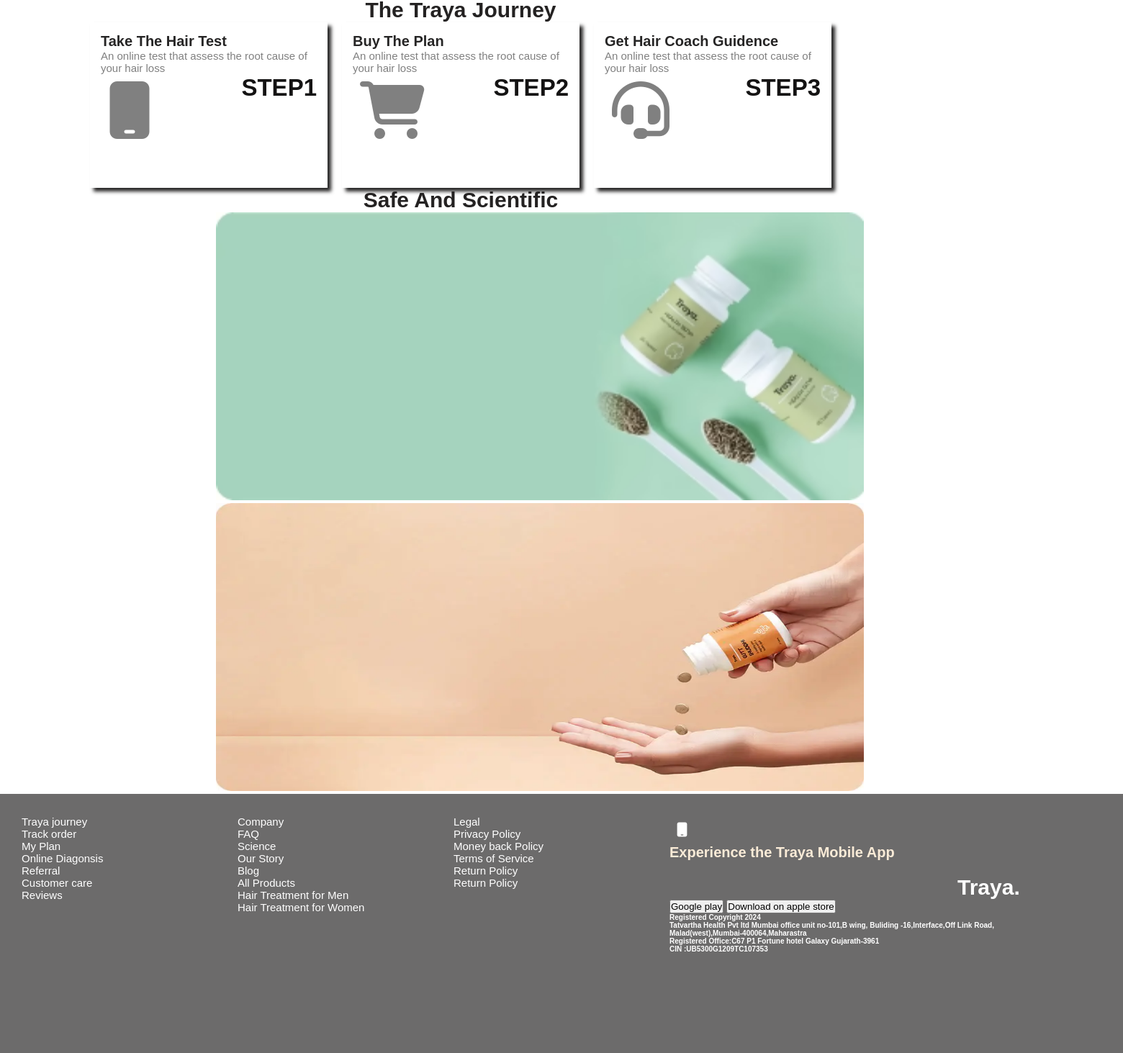
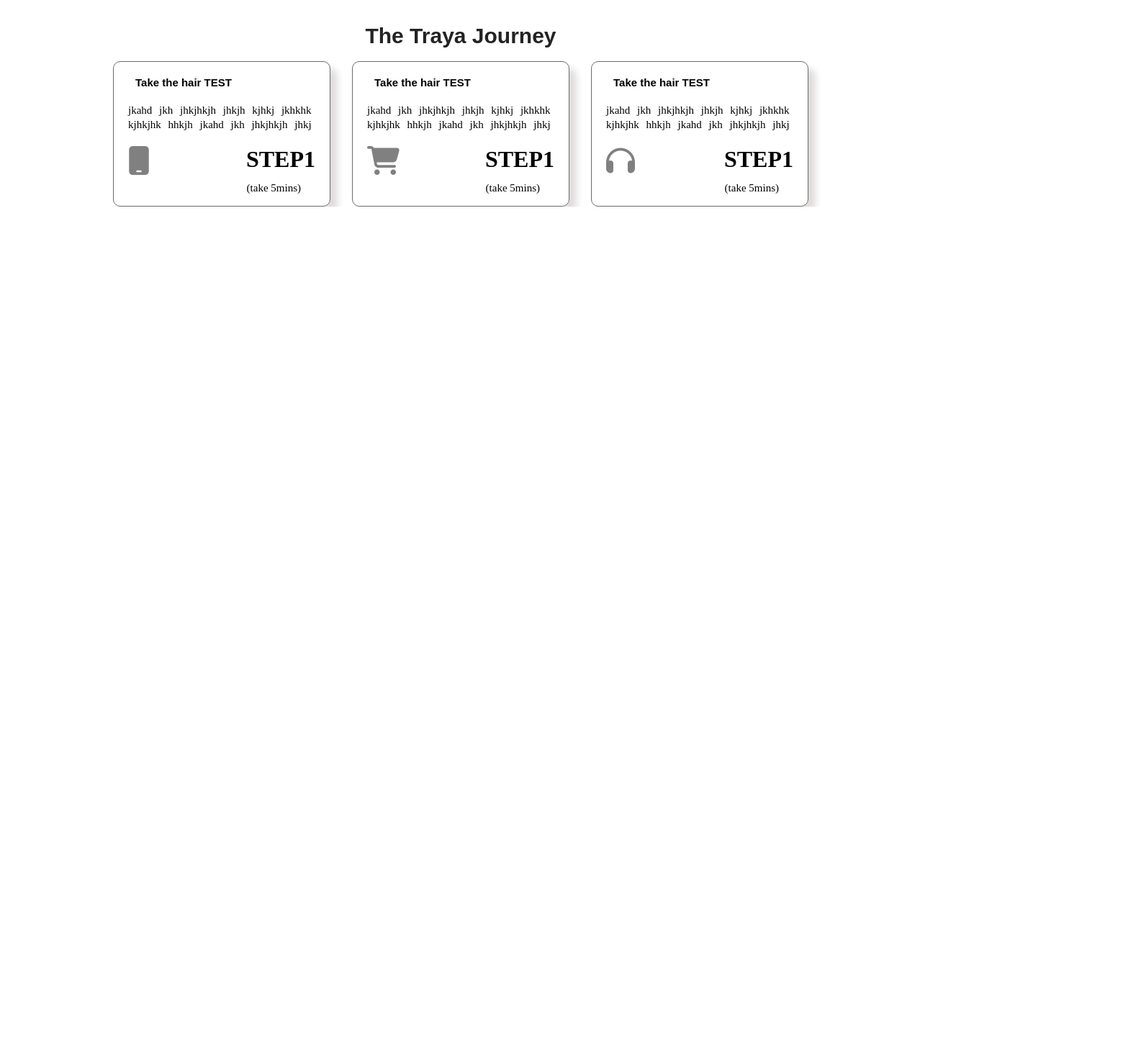
Before and after one commit to sindhujabaswaraj/project, a plain HTML site: page index.html in a window 1280 px wide. Shown: the part 1231-2694 px from the top of the page at 72% size, 1560 px wide, since content can reach past the window. After the commit the page ends 1518 px from the top, so only its background shows below. Drawn offline with Linux system fonts and the light colour scheme.

Commit message:
modified

```diff
--- a/index.html
+++ b/index.html
@@ -42,73 +42,66 @@
             </div>
         <h1 class="take2">TAKE THE HAIR TEST</h1>
     </div>
+    <br>
+    <br>
+
     <div>
         <h1 id="hair">The Traya Journey</h1>
     </div>
-    <div>
-        <ul id="flexbox">
-            <li class="flex">Take The Hair Test
-<h1 style="font-size: 15px;color: gray;font-family: sans-serif;font-weight: normal;">An online test that assess the root cause of your hair loss</h1>
-<div class="flex2"><i style="font-size: 80px;color: gray;padding: 10px;width: 280px;"class="fa-solid fa-mobile"></i>
-            <h1 style="font-size: 33px;color:rgb(20, 19, 19)">STEP1</h1></div></li>
-            <!-- <h2 style="font-size: 15px;padding-left: 150px;padding-bottom: 50px;">(take2-4 mins)</h2> </li> -->
-            <li class="flex">Buy The Plan
-<h1 style="font-size: 15px;color: gray;font-family: sans-serif;font-weight: normal;">An online test that assess the root cause of your hair loss</h1>
-<div class="flex2"><i style="font-size: 80px;color: gray;padding: 10px;width: 280px;" class="fa-solid fa-cart-shopping"></i>
-            <h1 style="font-size: 33px;color:rgb(20, 19, 19)">STEP2</h1></div></li>
-            <li class="flex">Get Hair Coach Guidence
-<h1 style="font-size: 15px;color: gray;font-family: sans-serif;font-weight: normal;">An online test that assess the root cause of your hair loss</h1>
-<div class="flex2"><i style="font-size: 80px;color: gray;padding: 10px;width: 280px;" class="fa-solid fa-headset"></i>
-<h1 style="font-size: 33px;color:rgb(20, 19, 19)">STEP3</h1></div>
-</li>
-</ul></div>
-    <div>
-<h1  id="hair">Safe And Scientific</h1></div>
-<div >
-<img id="pic" src="/images/Banner_ccef4480-bd57-4e2c-b58a-876854ac2b8c n.avif">
-</div>
-<div>
-<img id="pic2" src="/images/Male-2x2Regimen_2.webp"></div>
- <div id="out">
-<ul id="flexbox1">
-    <li>Traya journey</li>
-    <li class="li"><a href="#">Track order</a></li>
-    <li class="li"><a href="#">My Plan</a></li>
-    <li class="li"><a href="#">Online Diagonsis</a></li>
-    <li class="li"><a href="#">Referral</a></li>
-    <li class="li"><a href="#">Customer care</a></li>
-    <li class="li"><a href="#">Reviews</a></li>
-  </ul>
-  <ul id="flexbox1">
-      <li>Company</li>
-      <li class="li"><a href="#">FAQ</a></li>
-      <li class="li"><a href="#">Science</a></li>
-      <li class="li"><a href="#">Our Story</a></li>
-      <li class="li"><a href="#">Blog</a></li>
-      <li class="li"><a href="#">All Products</a></li>
-      <li class="li"><a href="#">Hair Treatment for Men</a></li>
-      <li class="li"><a href="#">Hair Treatment for Women</a></li>
-    </ul>
-    <ul id="flexbox1">
-      <li>Legal</li>
-      <li class="li"><a href="#">Privacy Policy</a></li>
-      <li class="li"><a href="#">Money back Policy</a></li>
-      <li class="li"><a href="#">Terms of Service</a></li>
-      <li class="li"><a href="#">Return Policy</a></li>
-         <li class="li"><a href="#">Return Policy</a></li>
+    <br>
+    <div id="layout">
+        <div class="box">
+            <h3>Take the hair TEST</h3>
+            <p>
+                jkahd jkh  jhkjhkjh jhkjh kjhkj jkhkhk kjhkjhk hhkjh
+                jkahd jkh  jhkjhkjh jhkj
+            </p>
+            <div id="pat">
+                <div id="subbox">
+                    <i class="fa-solid fa-mobile"></i>
+                    <h1>STEP1 </h1>
 
-    </ul>
-    <div>
-<h2> <i style="font-size: 20px;color: rgb(255, 255, 255);padding: 10px;width: 280px;"class="fa-solid fa-mobile"></i>
-<h2 style="font-size: 20px;color: antiquewhite;">Experience the Traya Mobile App</h2> <h1 style="font-size: 30px;color:white;padding-left: 400px;padding-top: 20px;">Traya.</h1>
-<button>Google play</button>
-<button>Download on apple store</button>
-<h5 class="foot">Registered Copyright 2024</h5>
-<h5 class="foot">Tatvartha Health Pvt ltd Mumbai office unit no-101,B wing, Buliding -16,Interface,Off Link Road,</h5>
-<h5 class="foot">Malad(west),Mumbai-400064,Maharastra</h5>
-<h5 class="foot">Registered Office:C67 P1 Fortune hotel Galaxy Gujarath-3961</h5>
-<h5 class="foot"> CIN :UB5300G1209TC107353</h5>
- </div>
+                </div>
+            </div>
+            <span id="take">  (take 5mins)</span>
+
+        </div>
+        <div class="box">
+            <h3>Take the hair TEST</h3>
+            <p>
+                jkahd jkh  jhkjhkjh jhkjh kjhkj jkhkhk kjhkjhk hhkjh
+                jkahd jkh  jhkjhkjh jhkj
+            </p>
+            <div id="pat">
+                <div id="subbox">
+                    <i class="fa-solid fa-cart-shopping"></i>
+
+                    <h1>STEP1
+                       </h1>
+
+                </div>
+            </div>
+            <span id="take">  (take 5mins)</span>
+        </div>
+        <div class="box">
+            <h3>Take the hair TEST</h3>
+            <p>
+                jkahd jkh  jhkjhkjh jhkjh kjhkj jkhkhk kjhkjhk hhkjh
+                jkahd jkh  jhkjhkjh jhkj
+            </p>
+            <div id="pat">
+                <div id="subbox">
+                    <i class="fa-solid fa-headphones"></i>
+                    <h1>STEP1
+                         </h1>
+
+                </div>
+            </div>
+            <span id="take">  (take 5mins)</span>
+        </div>
+    </div>
+
+
 
 </body>
 </html>
--- a/style.css
+++ b/style.css
@@ -141,19 +141,62 @@
             font-size: 15px;
 
         }
-        #flexbox1{
-            /* background-color: aqua; */
+        .box{
+            border: 1px solid rgb(107, 107, 107);
+            width: 300px;
             height: 200px;
-            width:250px;
+            border-radius: 10px;
+            box-shadow: 10px 10px 10px rgb(224, 220, 220);
+            /* border-top: none;
+            border-bottom: none;
+            border-left: none; */
+
         }
-        ul li{
-            color:white;
+        #layout{
+            display: flex;
+            column-gap: 30px;
+            justify-content: center;
+
         }
-        ul li a{
-            color: white;
+        .box h3{
+            padding-top: 20px;
+            padding-left: 30px;
+            font-size: 15px;
+            font-family: sans-serif;
         }
-     .foot{
-        font-size: 10px;
-        font-family: sans-serif;
-        color:white;
-     }
+        .box p{
+            font-size: 15px;
+            padding: 20px;
+            word-spacing: 6px;
+            line-height: 20px;
+
+        }
+        #subbox{
+            display: flex;
+            justify-content: space-between;
+        }
+        #pat{
+            padding-left: 20px;
+            padding-right: 20px;
+        }
+        #take{
+            font-size: 15px;
+            display: flex;
+            justify-content: flex-end;
+            padding-right: 40px;
+            margin-top: 10px;
+
+
+        }
+        .fa-mobile{
+            font-size: 40px;
+            color: gray;
+        }
+        .fa-cart-shopping{
+            font-size: 40px;
+            color: gray;
+        }
+        .fa-headphones{
+            font-size: 40px;
+            color: gray;
+        }
```
